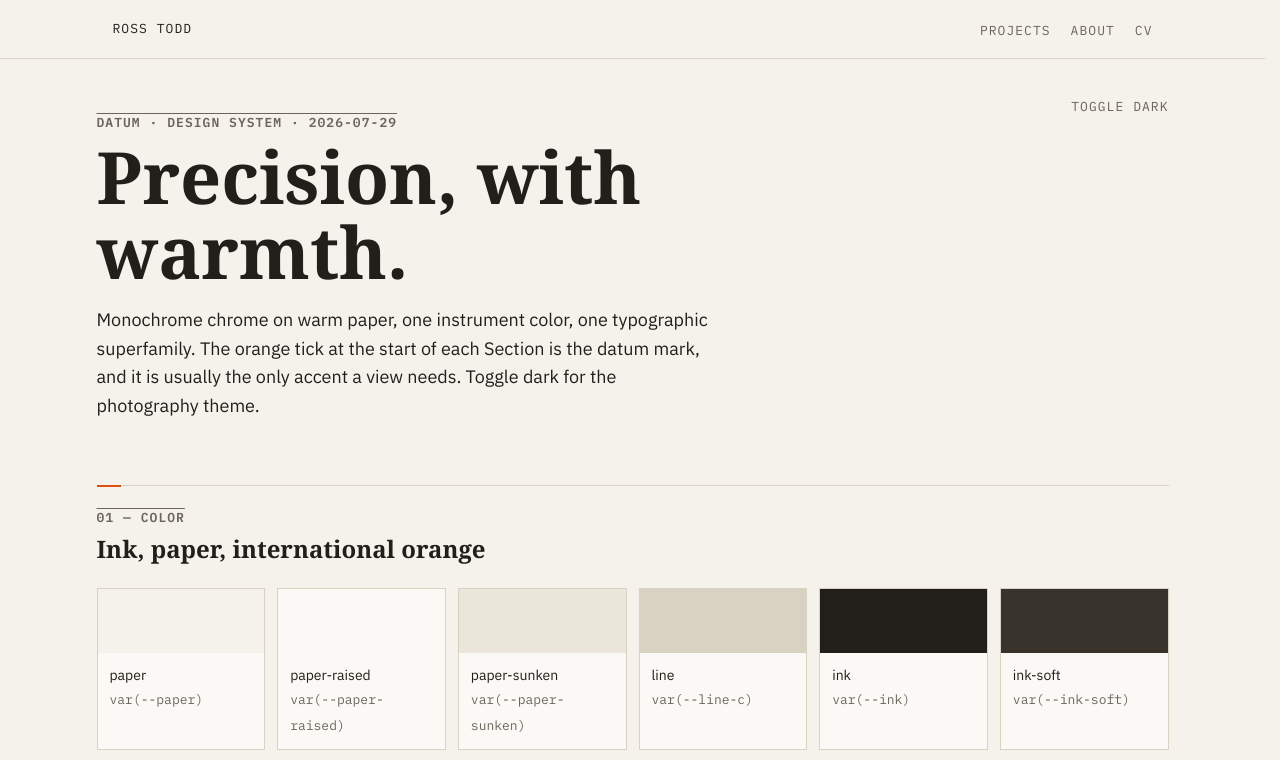
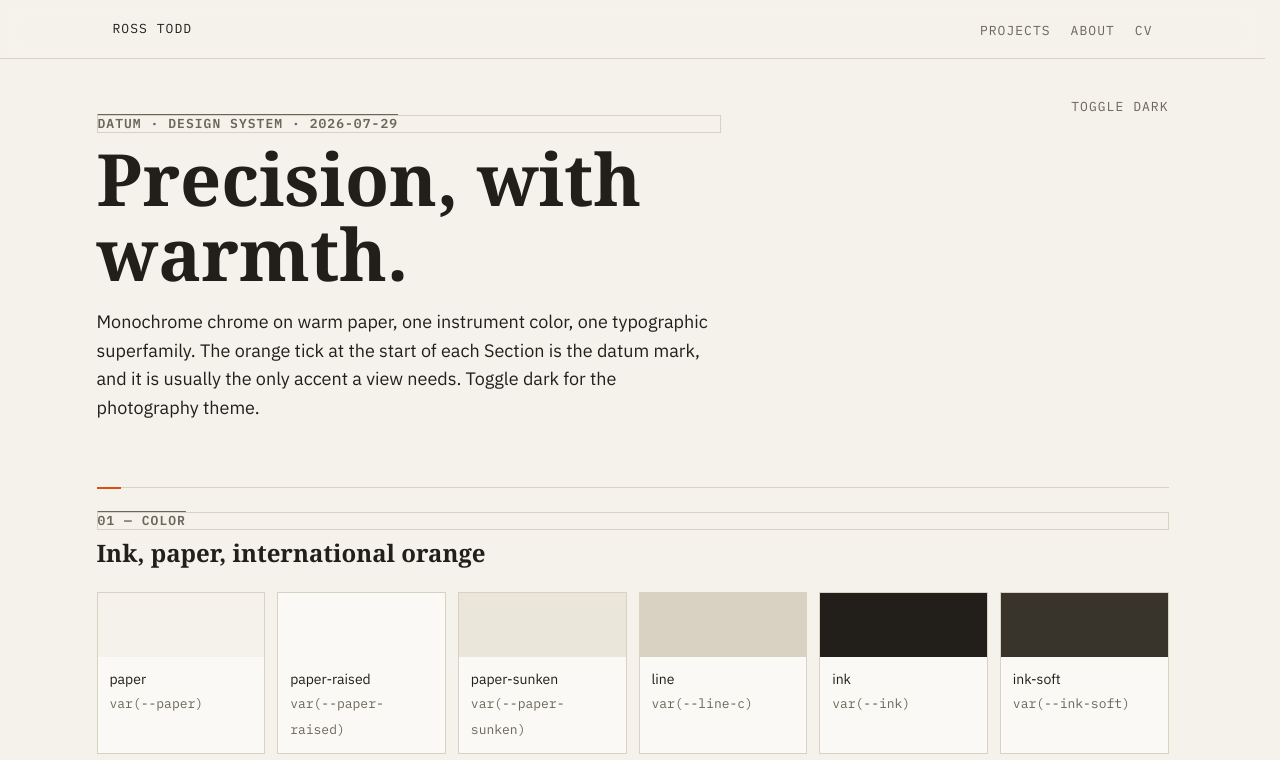
Before and after one commit to rsstdd/portfolio-2026, a Next.js app: page /design in a window 1280 px wide. Shown: the top 760 px of the page. Built offline with nearby package versions, Linux system fonts and the light colour scheme.

Commit message:
update overline styles

```diff
--- a/src/app/globals.css
+++ b/src/app/globals.css
@@ -359,8 +359,12 @@
 /* ----------------- */
 /* Datum Components  */
 /* ----------------- */
+.overline {
+  text-decoration-line: overline;
+}
 
 .overline, .underline {
+  border: solid 1px var(--border-c);
   font: 600 0.8125rem/1.2 var(--font-mono);
   letter-spacing: 0.08em;
   text-transform: uppercase;
@@ -471,7 +475,8 @@ a.prose-link:hover {
   text-decoration-thickness: 2px;
 }
 
-a.standalone {
+a.standalone,
+span.standalone {
   font: 600 0.8125rem var(--font-mono);
   letter-spacing: 0.08em;
   text-transform: uppercase;
@@ -479,7 +484,8 @@ a.standalone {
   text-decoration: none;
 }
 
-a.standalone::before {
+a.standalone::before,
+span.standalone::before {
   content: "";
   display: inline-block;
   width: 16px;
```
